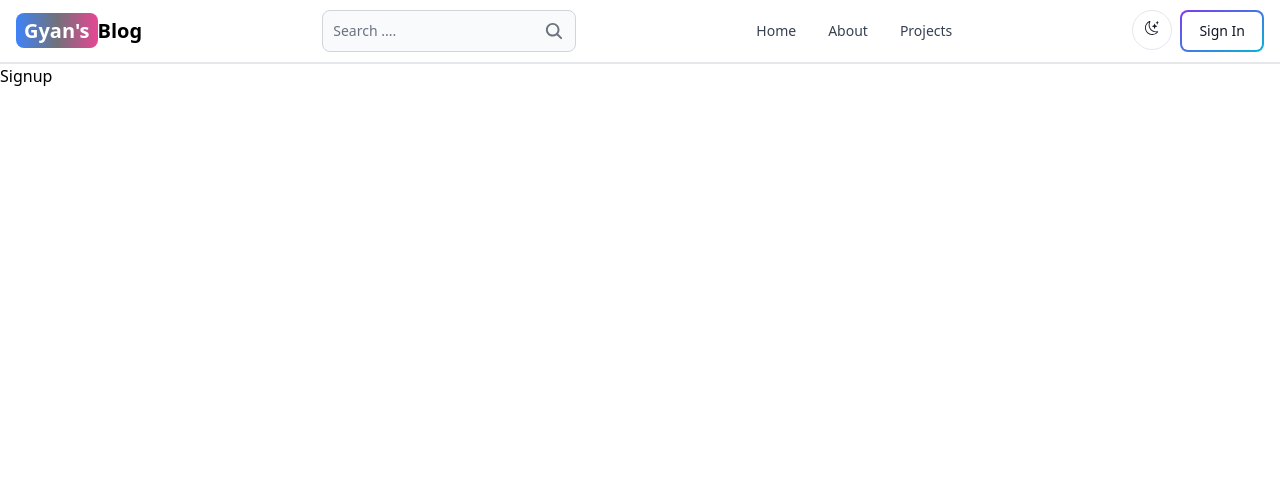
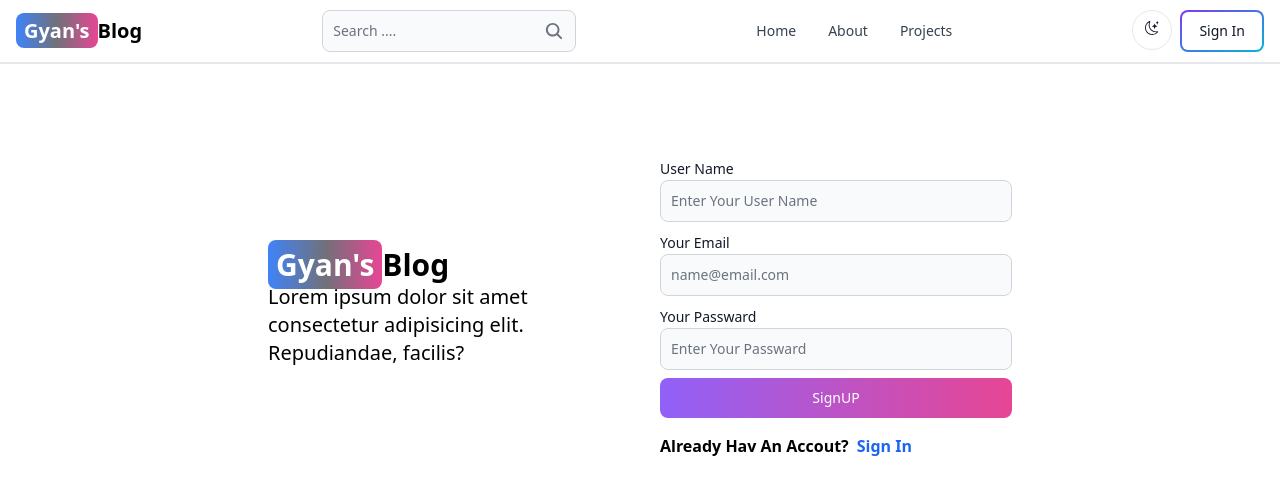
Before and after one commit to Gyannnnn/Blog-App, a React (Vite) app in the folder client/: page /sign-up in a window 1280 px wide. Shown: the top 494 px of the page. Built offline with nearby package versions, Linux system fonts and the light colour scheme.

Commit message:
Created Signup Page

```diff
--- a/client/src/Components/Pages/Signup.jsx
+++ b/client/src/Components/Pages/Signup.jsx
@@ -1,9 +1,49 @@
-import React from 'react'
+import React from "react";
+import { Link } from "react-router-dom";
+import { Button, Label, TextInput } from "flowbite-react";
 
 const Signup = () => {
   return (
-    <div>Signup</div>
-  )
-}
+    <div className="min-h-screen mt-20">
+      <div className="flex p-3 max-w-3xl mx-auto flex-col md:items-center md:flex-row gap-10">
+        <div className="flex-1">
+          <Link to="/" className="text-3xl dark:text-white font-semibold">
+            <span className="px-2 py-1 bg-gradient-to-r from-blue-500 via-zinc-500 to-pink-500 rounded-lg text-white">
+              Gyan's
+            </span>
+            Blog
+          </Link>
+          <p className="text-xl">
+            Lorem ipsum dolor sit amet consectetur adipisicing elit.
+            Repudiandae, facilis?
+          </p>
+        </div>
+        <div className="flex-1">
+          <form className="flex flex-col gap-2">
+            <div>
+              <Label value="User Name"/>
+              <TextInput type="text" id="username" placeholder="Enter Your User Name"/>
+            </div>
+            <div>
+              <Label value="Your Email"/>
+              <TextInput type="text" id="email" placeholder="name@email.com"/>
+            </div>
+            <div>
+              <Label value="Your Passward"/>
+              <TextInput type="passward" id="passward" placeholder="Enter Your Passward"/>
+            </div>
+            <Button gradientDuoTone="purpleToPink" type="submit" >SignUP</Button>
+          </form>
+          <div className="flex gap-2 mt-4">
+            <span className="font-semibold">Already Hav An Accout?</span>
+            <Link className="text-blue-600 font-bold" to='/sign-in'>
+            Sign In
+            </Link>
+          </div>
+        </div>
+      </div>
+    </div>
+  );
+};
 
-export default Signup
+export default Signup;
```
